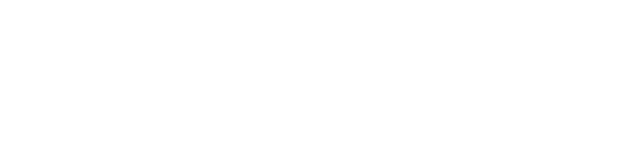
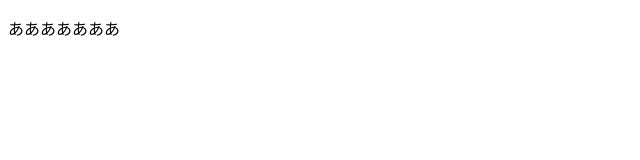
Before and after one commit to megu96/1018, a plain HTML site: page index.html in a window 1280 px wide. Shown: the whole page, without its empty margins (0-640 px from the left). Drawn offline with Linux system fonts and the light colour scheme.

Commit message:
pダグ追加

```diff
--- a/index.html
+++ b/index.html
@@ -7,6 +7,7 @@
     <title>Document</title>
 </head>
 <body>
+    <p>あああああああ</p>
     <script src="./main.js"></script>
 </body>
 </html>
```
